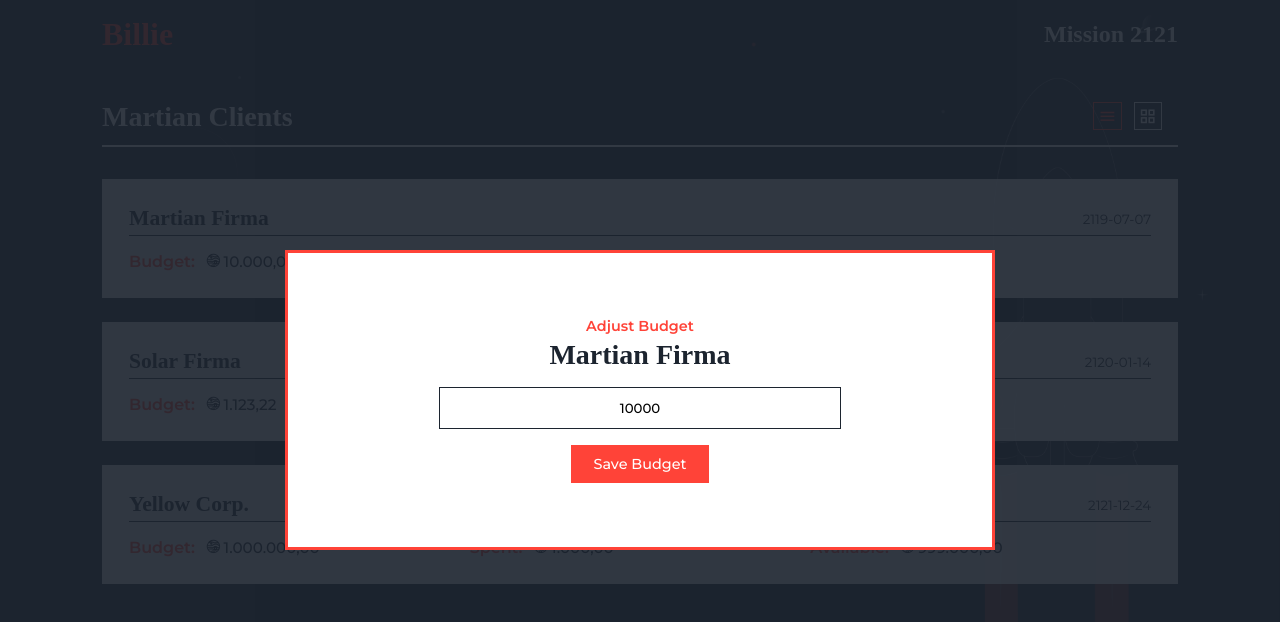
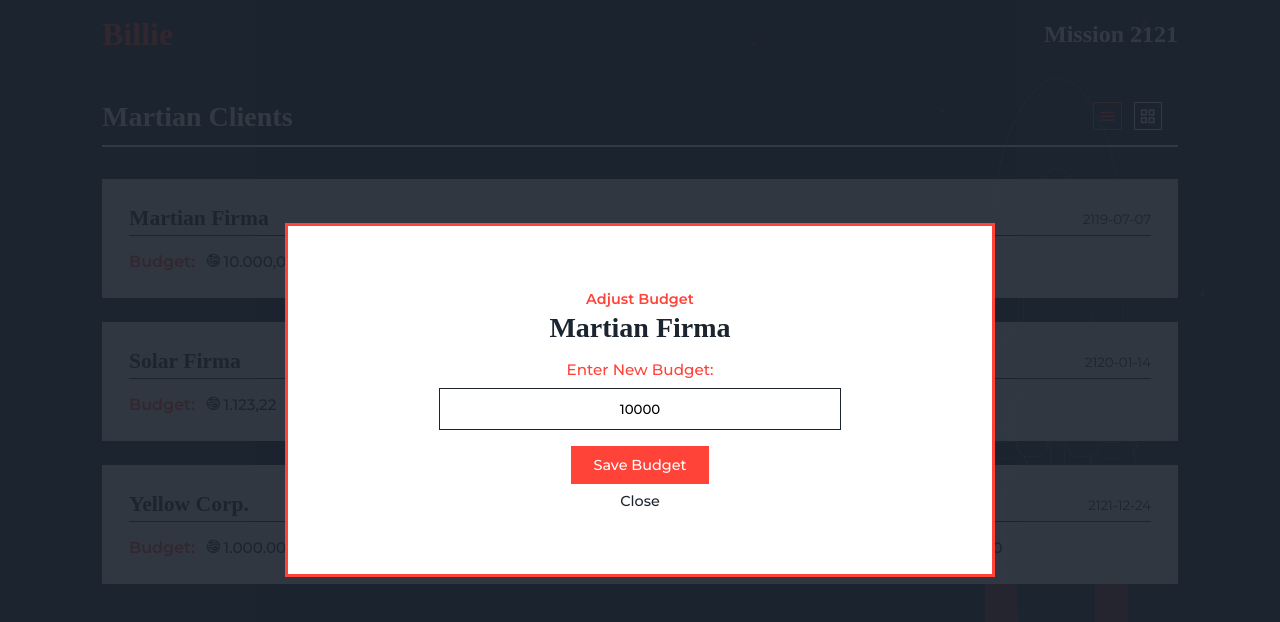
Before and after one commit to arnovanstaden/billie-mission-2121, a React (Create React App) app: page / in a window 1280 px wide. Both pictures are taken after a click on the item 640 px from the left and 238 px from the top of the page. Shown: the top 622 px of the page. Built offline with nearby package versions, Linux system fonts and the light colour scheme; a web font is replaced by a local one.

Commit message:
write first passing tests, update modal, update packages

```diff
--- a/src/components/UI/Modal/Modal.tsx
+++ b/src/components/UI/Modal/Modal.tsx
@@ -37,9 +37,10 @@ const Modal = ({ company }: { company: ICompany }) => {
             <div className={styles.inner}>
                 <small>Adjust Budget</small>
                 <h5>{company.name}</h5>
-                <label hidden htmlFor="adjust-budget">Adjust Budget</label>
-                <input min={0} ref={budgetRef} type="number" name="adjust-budget" defaultValue={company.budget} />
+                <label aria-labelledby="adjust-budget" htmlFor="adjust-budget">Enter New Budget:</label>
+                <input min={0} ref={budgetRef} type="number" name="adjust-budget" id="adjust-budget" defaultValue={company.budget} />
                 <button onClick={handleSubmit}>Save Budget</button>
+                <p onClick={closeModal}>Close</p>
             </div>
         </div>
     )
--- a/src/components/UI/Modal/modal.module.scss
+++ b/src/components/UI/Modal/modal.module.scss
@@ -45,14 +45,20 @@
             font-family: $heading-font;
         }
 
+        label {
+            margin: 1rem 0 0.55rem 0;
+            font-weight: 500;
+            font-size: 0.95rem;
+            color: $orange
+        }
+
         input {
             @include reset-input;
-            margin-top: 1rem;
             display: block;
             padding: 0.75rem 0.5rem;
             text-align: center;
             border: 1px solid $darkblue;
-            width: 60%;
+            min-width: 60%;
             font-weight: 500;
 
             &:focus {
@@ -75,5 +81,16 @@
                 color: $darkblue;
             }
         }
+
+        p {
+            margin: 0.5rem 0 0 0;
+            font-weight: 500;
+            font-size: 0.9rem;
+            cursor: pointer;
+
+            &:hover {
+                text-decoration: underline;
+            }
+        }
     }
 }
```
Also changed, not shown: jest.config.js (+8 -4 lines), package.json (+6 -2 lines), src/setupTests.ts (added, +1 -0 lines), 2 other files (tests, documents, lock files or other folders).
